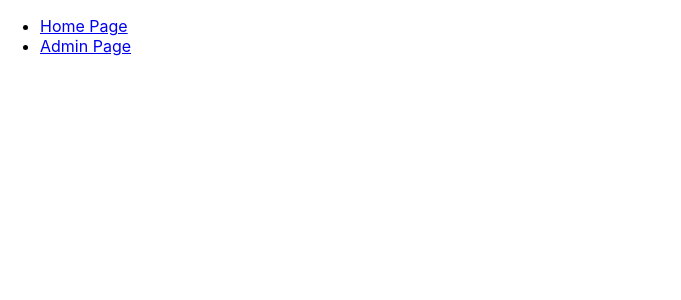
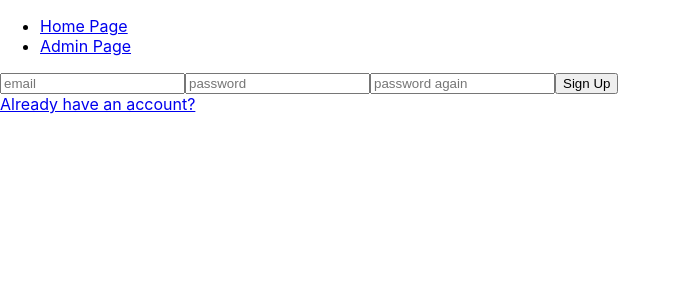
Before and after one commit to K-Sato1995/react-auth-example, a React (Create React App) app: page /signup in a window 1280 px wide. Shown: the top 300 px of the page, without its empty margins (0-681 px from the left). Built offline with nearby package versions, Linux system fonts and the light colour scheme.

Commit message:
Add Auth forms

```diff
--- a/src/App.js
+++ b/src/App.js
@@ -5,6 +5,8 @@ import Admin from "./pages/Admin";
 import "./App.css";
 import { AuthContext } from "./context/auth";
 import PrivateRoute from "./PrivateRoute";
+import Login from "./pages/Login";
+import Signup from "./pages/Signup";
 
 function App() {
   return (
@@ -21,6 +23,8 @@ function App() {
           </ul>
           <Route exact path="/" component={Home} />
           <PrivateRoute path="/admin" component={Admin} />
+          <Route path="/login" component={Login} />
+          <Route path="/signup" component={Signup} />
         </div>
       </Router>
     </AuthContext.Provider>
--- a/src/PrivateRoute.js
+++ b/src/PrivateRoute.js
@@ -9,7 +9,7 @@ function PrivateRoute({ component: Component, ...rest }) {
     <Route
       {...rest}
       render={props =>
-        isAuthenticated ? <Component {...props} /> : <Redirect to="/" />
+        isAuthenticated ? <Component {...props} /> : <Redirect to="/login" />
       }
     />
   );
--- /dev/null
+++ b/src/pages/Login.js
@@ -0,0 +1,17 @@
+import React from "react";
+import { Link } from "react-router-dom";
+
+function Login() {
+  return (
+    <div>
+      <form>
+        <input type="email" placeholder="email" />
+        <input type="password" placeholder="password" />
+        <button>Sign In</button>
+      </form>
+      <Link to="/signup">Don't have an account?</Link>
+    </div>
+  );
+}
+
+export default Login;
--- /dev/null
+++ b/src/pages/Signup.js
@@ -0,0 +1,18 @@
+import React from "react";
+import { Link } from "react-router-dom";
+
+function Signup() {
+  return (
+    <div>
+      <form>
+        <input type="email" placeholder="email" />
+        <input type="password" placeholder="password" />
+        <input type="password" placeholder="password again" />
+        <button>Sign Up</button>
+      </form>
+      <Link to="/login">Already have an account?</Link>
+    </div>
+  );
+}
+
+export default Signup;
```
